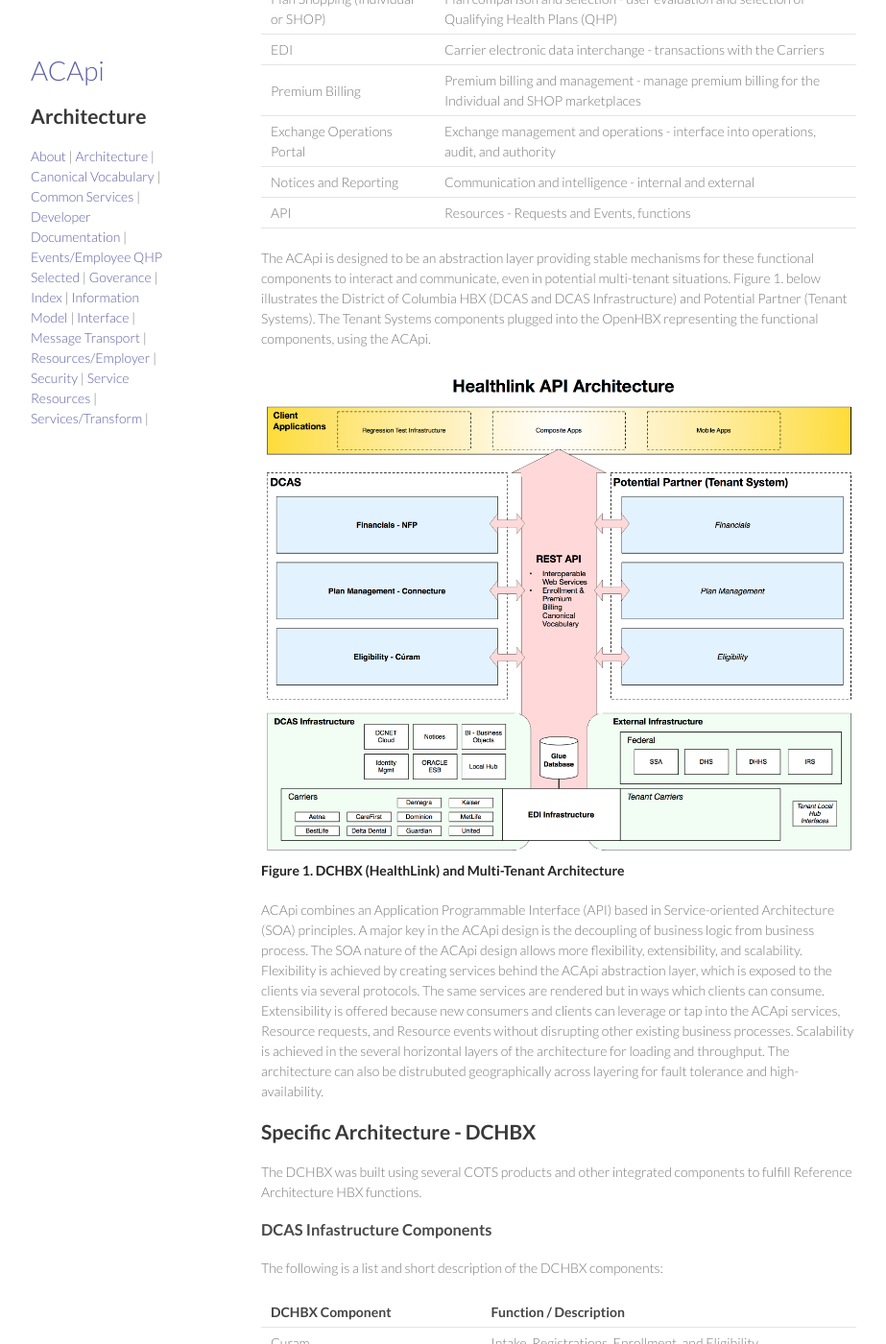
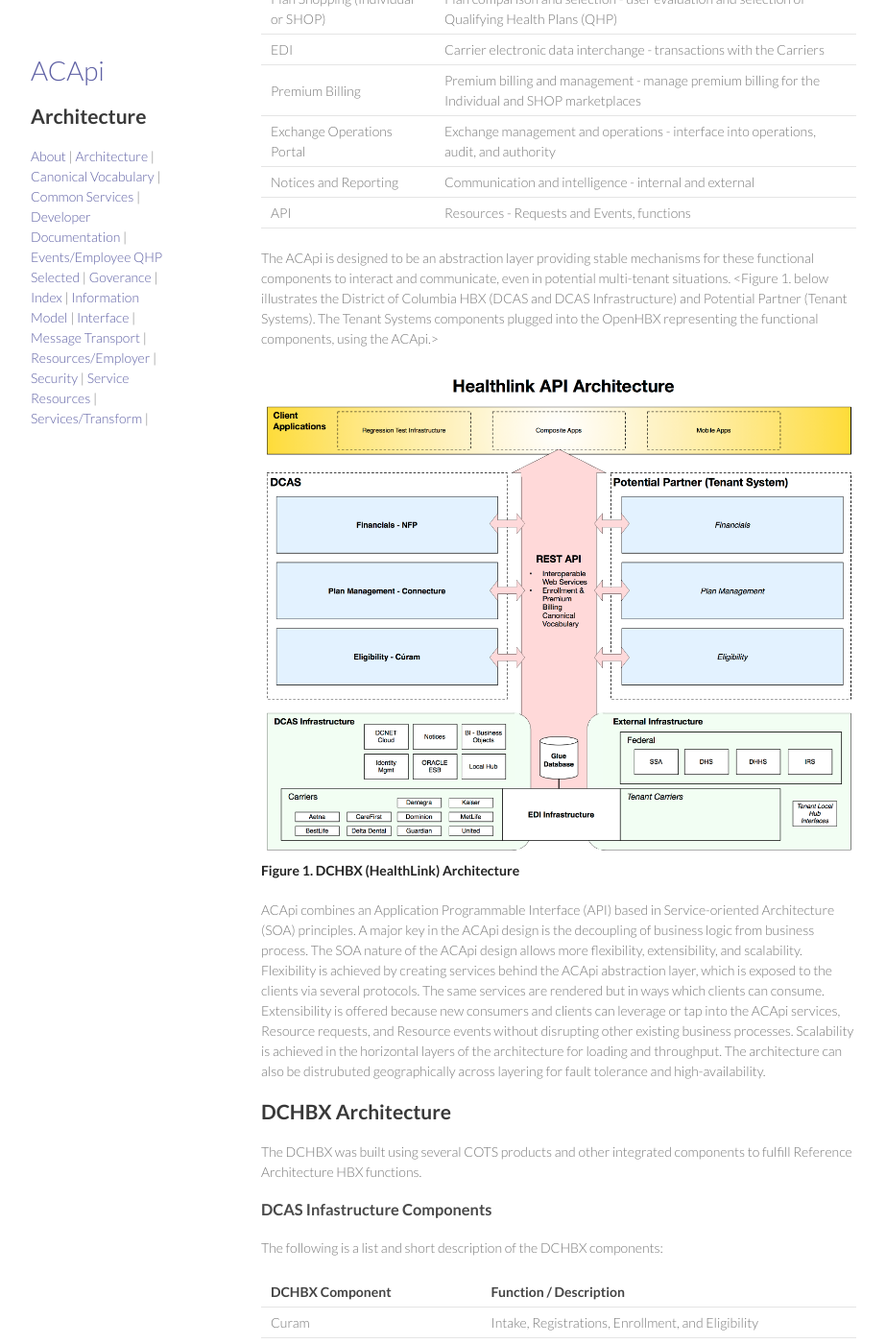
Before and after one commit to dchbx/dchbx.github.io, a Jekyll site: the page built from docs/architecture.md, in a window 1280 px wide and 1400 px high, scrolled down 443 px. Shown: the whole window at 96% size, without its empty margins (178-1101 px from the left). Built offline with Jekyll 4.4.1, drawn with Linux system fonts in a browser that asks for light colours; Markdown is read by kramdown in place of the engine named in the settings; part of the change alters nothing that is shown; some of the changed text lies outside the part shown.

```diff
--- a/docs/architecture.md
+++ b/docs/architecture.md
@@ -3,7 +3,7 @@ layout: default
 title: Architecture
 ---
 
-## Reference Architecture - OpenHBX
+## Reference Architecture
 
 The ACApi architecture is a reference architecture in the Health Benefit Exchange (HBX) domain.  A reference architecture in the field of software architecture or enterprise architecture provides a generalized, template solution for an architecture in a particular domain. It provides a common vocabulary with which to discuss implementations, often with the aim to stress commonality.
 
@@ -21,15 +21,15 @@ HBX functional capabilities are delivered by several referential components.  Im
 | API | Resources - Requests and Events, functions |
 
 
-The ACApi is designed to be an abstraction layer providing stable mechanisms for these functional components to interact and communicate, even in potential multi-tenant situations.  Figure 1. below illustrates the District of Columbia HBX (DCAS and DCAS Infrastructure) and Potential Partner (Tenant Systems).  The Tenant Systems components plugged into the OpenHBX representing the functional components, using the ACApi.
+The ACApi is designed to be an abstraction layer providing stable mechanisms for these functional components to interact and communicate, even in potential multi-tenant situations.  <Figure 1. below illustrates the District of Columbia HBX (DCAS and DCAS Infrastructure) and Potential Partner (Tenant Systems).  The Tenant Systems components plugged into the OpenHBX representing the functional components, using the ACApi.>
 
 ![ACApi Architecture](/assets/hapi_architecture.png)
-**Figure 1.  DCHBX (HealthLink) and Multi-Tenant Architecture**
+**Figure 1.  DCHBX (HealthLink) Architecture**
 
-ACApi combines an Application Programmable Interface (API) based in Service-oriented Architecture (SOA) principles.  A major key in the ACApi design is the decoupling of business logic from business process.  The SOA nature of the ACApi design allows more flexibility, extensibility, and scalability.  Flexibility is achieved by creating services behind the ACApi abstraction layer, which is exposed to the clients via several protocols.  The same services are rendered but in ways which clients can consume.  Extensibility is offered because new consumers and clients can leverage or tap into the ACApi services, Resource requests, and  Resource events without disrupting other existing business processes.  Scalability is achieved in the several horizontal layers of the architecture for loading and throughput.  The architecture can also be distrubuted geographically across layering for fault tolerance and high-availability.
+ACApi combines an Application Programmable Interface (API) based in Service-oriented Architecture (SOA) principles.  A major key in the ACApi design is the decoupling of business logic from business process.  The SOA nature of the ACApi design allows more flexibility, extensibility, and scalability.  Flexibility is achieved by creating services behind the ACApi abstraction layer, which is exposed to the clients via several protocols.  The same services are rendered but in ways which clients can consume.  Extensibility is offered because new consumers and clients can leverage or tap into the ACApi services, Resource requests, and  Resource events without disrupting other existing business processes.  Scalability is achieved in the horizontal layers of the architecture for loading and throughput.  The architecture can also be distrubuted geographically across layering for fault tolerance and high-availability.
 
 
-## Specific Architecture - DCHBX
+## DCHBX Architecture
 
 The DCHBX was built using several COTS products and other integrated components to fulfill Reference Architecture HBX functions.
 
```
